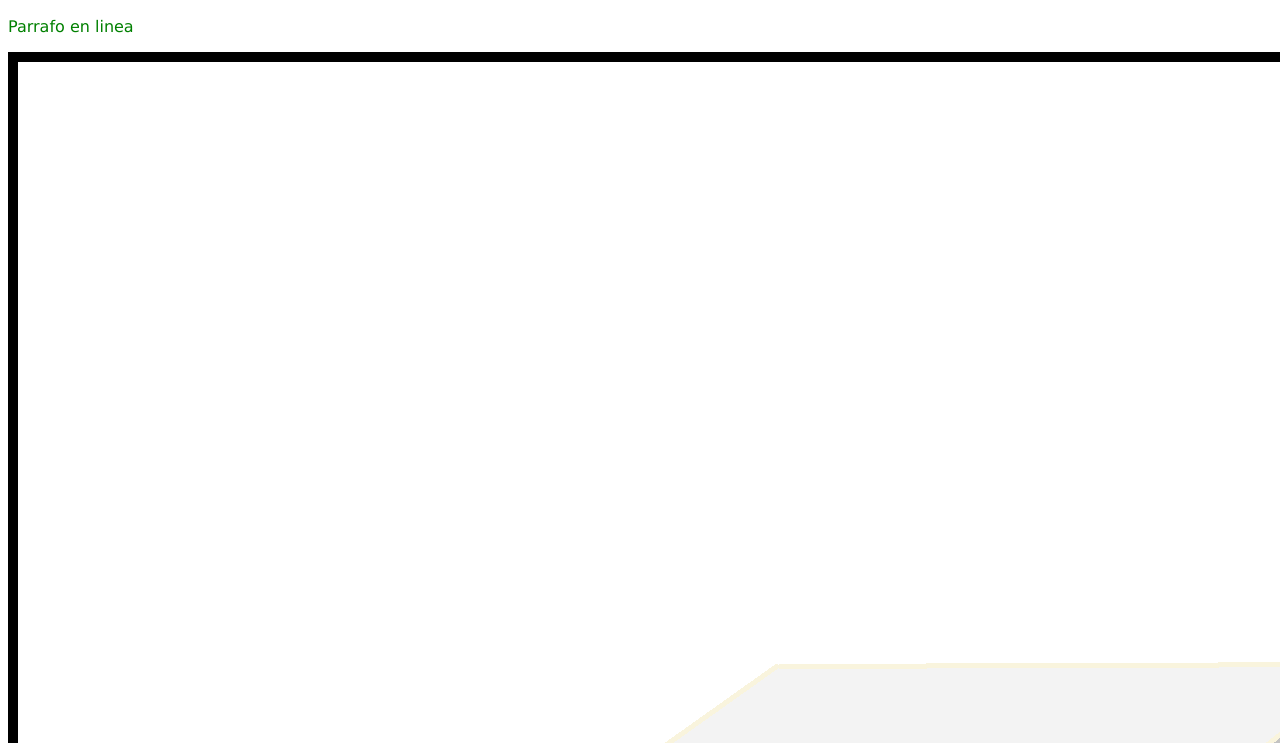
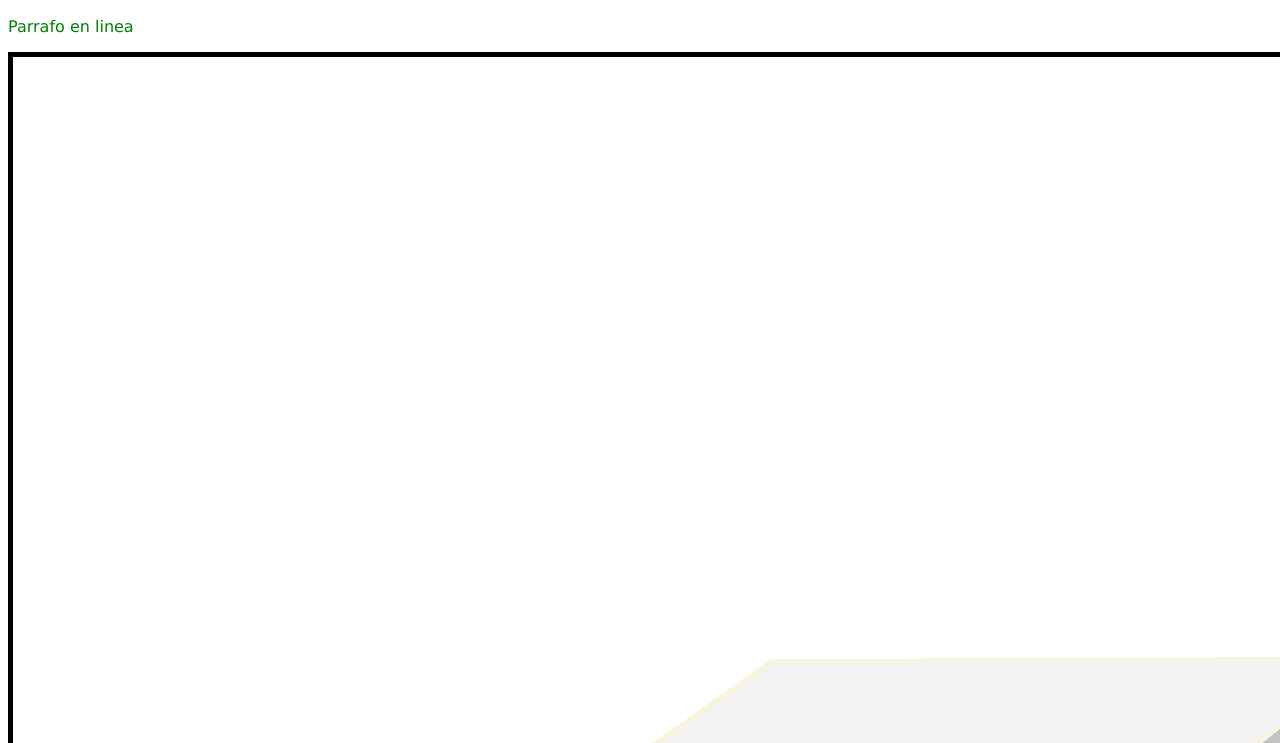
Before and after one commit to VictorT8518/laboratorio-8, a plain HTML site: page index.html in a window 1280 px wide. Shown: the part 57-800 px from the top of the page. Drawn offline with Linux system fonts and the light colour scheme.

Commit message:
archivo index

```diff
--- a/index.html
+++ b/index.html
@@ -8,6 +8,6 @@
 <body>
     <h1 style="color: rgb(20,20,100); font-size: 30px;">Estilos en linea</h1>
     <p style="color: green; font-family: Verdana;">Parrafo en linea</p>
-    <img src="tablero1.png" style="border: 10px solid black;">
+    <img src="tablero1.png" style="border: 5px solid black;">
 </body>
 </html>
```
